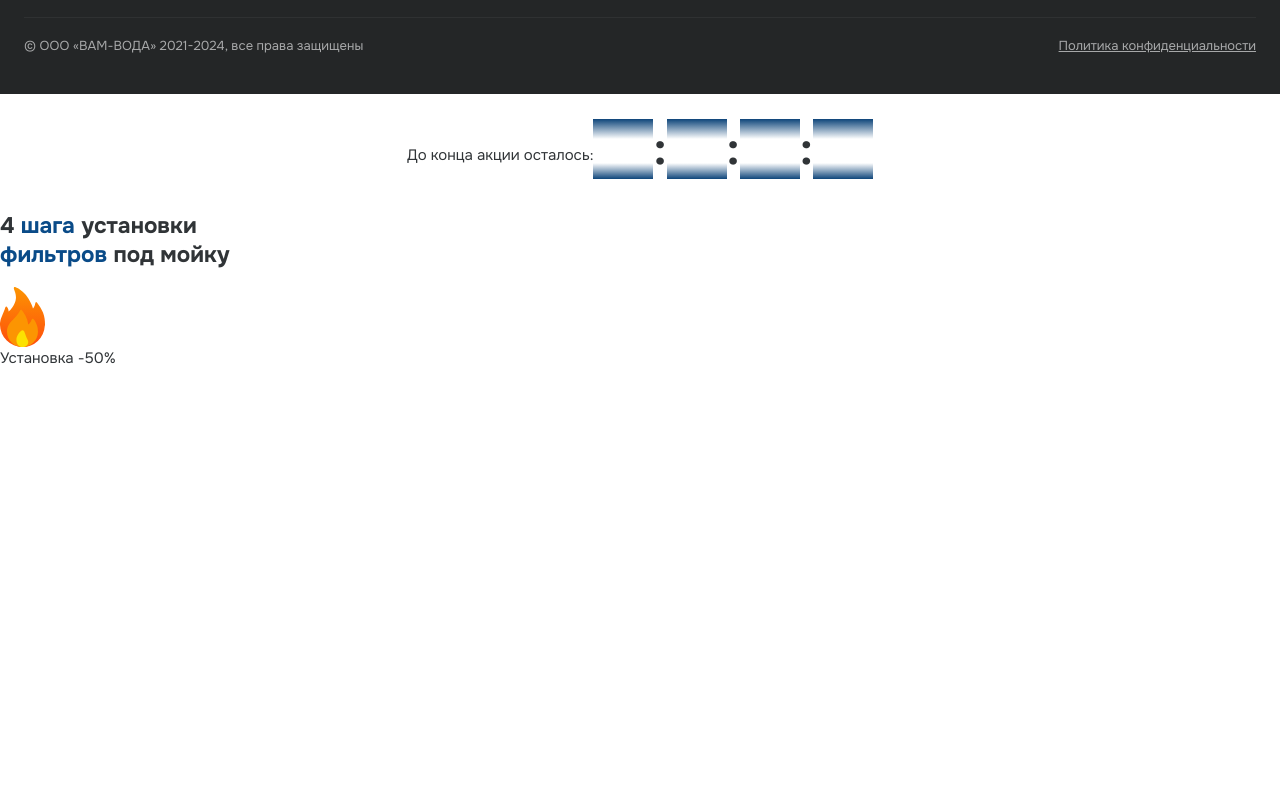
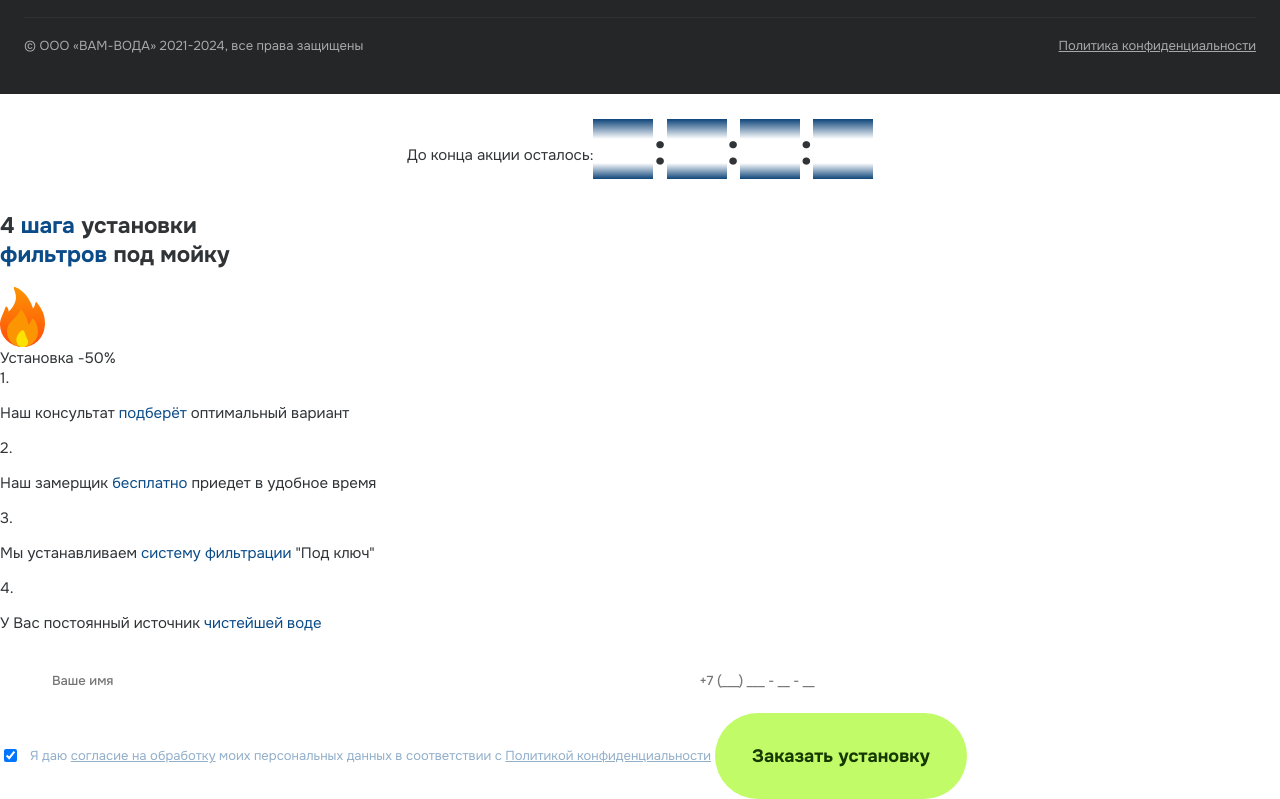
Before and after one commit to ministrov/waterdel-newest, a website built with Vite: page index.html in a window 1280 px wide. Shown: the part 8743-9542 px from the top of the page. Before the commit the page ends 9111 px from the top, so only its background shows below. Built offline with nearby package versions, Linux system fonts and the light colour scheme; files whose address does not match are found by name.

Commit message:
feat: end up creating markup for popup

```diff
--- a/index.html
+++ b/index.html
@@ -1119,17 +1119,74 @@
             Установка -50%
           </div>
         </div>
-        <div class="modal__steps"></div>
-        <div class="modal__form form"></div>
+        <div class="modal__steps steps">
+          <ul class="steps__list">
+            <li class="steps__item">
+              <span class="steps__item-counter">1.</span>
+              <p class="steps__items-text">Наш консультат <span class="highlighted">подберёт</span> оптимальный вариант
+              </p>
+            </li>
+            <li class="steps__item">
+              <span class="steps__item-counter">2.</span>
+              <p class="steps__item-text">Наш замерщик <span class="highlighted">бесплатно</span> приедет в удобное
+                время</p>
+            </li>
+            <li class="steps__item">
+              <span class="steps__item-counter">3.</span>
+              <p class="steps__item-text">Мы устанавливаем <span class="highlighted">систему фильтрации</span> "Под
+                ключ"</p>
+            </li>
+            <li class="steps__item">
+              <span class="steps__item-counter">4.</span>
+              <p class="steps__item-text">У Вас постоянный источник <span class="highlighted">чистейшей воде</span></p>
+            </li>
+          </ul>
+        </div>
+        <div class="modal__form form">
+          <form class="form__box" action="#">
+            <div class="form__label-wrapper">
+              <label class="form__label">
+                <svg xmlns="http://www.w3.org/2000/svg" width="21" height="21" fill="none">
+                  <path stroke="#fff" stroke-linecap="round" stroke-linejoin="round" stroke-width="1.3"
+                    d="M15.8 17.5a5.2 5.2 0 1 0-10.6 0"></path>
+                  <path stroke="#fff" stroke-linecap="round" stroke-linejoin="round" stroke-width="1.3"
+                    d="M10.5 12.3a3.5 3.5 0 1 0 0-7 3.5 3.5 0 0 0 0 7Z"></path>
+                  <path stroke="#fff" stroke-linecap="round" stroke-linejoin="round" stroke-width="1.3"
+                    d="M10.5 19.3a8.7 8.7 0 1 0 0-17.5 8.7 8.7 0 0 0 0 17.4Z"></path>
+                </svg>
+                <input class="form__input" type="text" name="name" placeholder="Ваше имя" autocomplete="off" required>
+              </label>
+
+              <label class="form__label">
+                <svg xmlns="http://www.w3.org/2000/svg" width="21" height="21" fill="none">
+                  <path stroke="#fff" stroke-linecap="round" stroke-linejoin="round" stroke-width="1.3"
+                    d="M12.1 14.5a.9.9 0 0 0 1-.3l.4-.4a1.8 1.8 0 0 1 1.4-.7h2.6a1.7 1.7 0 0 1 1.8 1.8v2.6a1.7 1.7 0 0 1-1.8 1.8A15.7 15.7 0 0 1 1.7 3.4a1.7 1.7 0 0 1 1.8-1.8h2.6A1.7 1.7 0 0 1 8 3.5v2.6a1.7 1.7 0 0 1-.7 1.4l-.4.3A.9.9 0 0 0 6.5 9c1.2 2.4 3.2 4.4 5.6 5.6Z">
+                  </path>
+                </svg>
+                <input class="form__input" type="tel" name="phone" placeholder="+7 (___) ___ - __ - __"
+                  autocomplete="off" required>
+              </label>
+            </div>
+
+            <label class="form__acceptence">
+              <input class="form__input" type="checkbox" name="acceptence" value="checkbox" checked required>
+              <span class="form__acceptence-text">Я даю <a class="form__acceptence-link"
+                  href="https://waterdel.store/privacy-policy/" target="_blank">согласие на обработку</a> моих
+                персональных данных в соответствии с <a class="form__acceptence-link"
+                  href="https://waterdel.store/privacy-policy/" target="_blank">Политикой
+                  конфиденциальности</a></span>
+            </label>
+
+            <button class="modal__form-btn button button--secondary">Заказать установку</button>
+        </div>
       </div>
     </div>
-  </div>
 
-  <script src="https://code.jquery.com/jquery-3.7.1.min.js"
-    integrity="sha256-/JqT3SQfawRcv/BIHPThkBvs0OEvtFFmqPF/lYI/Cxo=" crossorigin="anonymous"></script>
-  <script src="https://cdn.jsdelivr.net/npm/swiper@12/swiper-bundle.min.js"></script>
+    <script src="https://code.jquery.com/jquery-3.7.1.min.js"
+      integrity="sha256-/JqT3SQfawRcv/BIHPThkBvs0OEvtFFmqPF/lYI/Cxo=" crossorigin="anonymous"></script>
+    <script src="https://cdn.jsdelivr.net/npm/swiper@12/swiper-bundle.min.js"></script>
 
-  <script type="module" src="/src/main.js"></script>
+    <script type="module" src="/src/main.js"></script>
 </body>
 
 </html>
```
